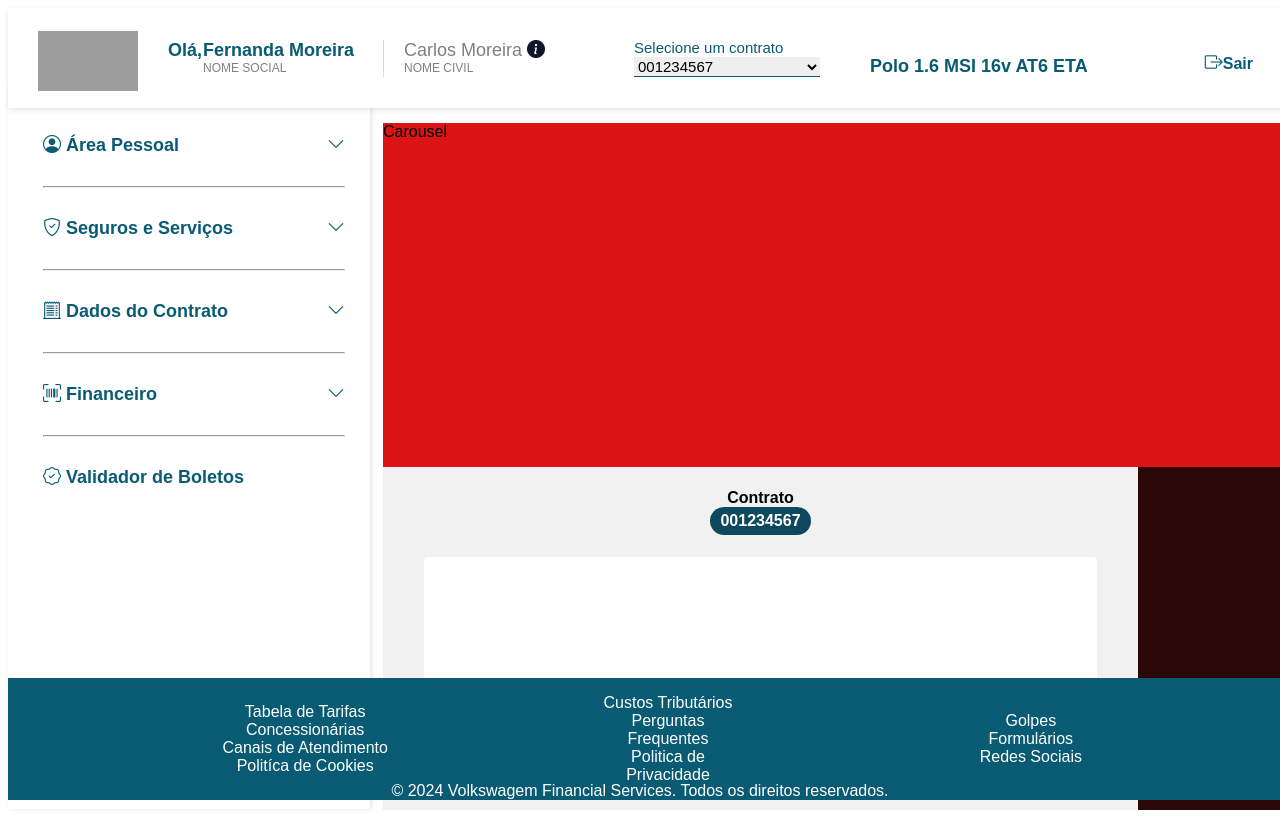
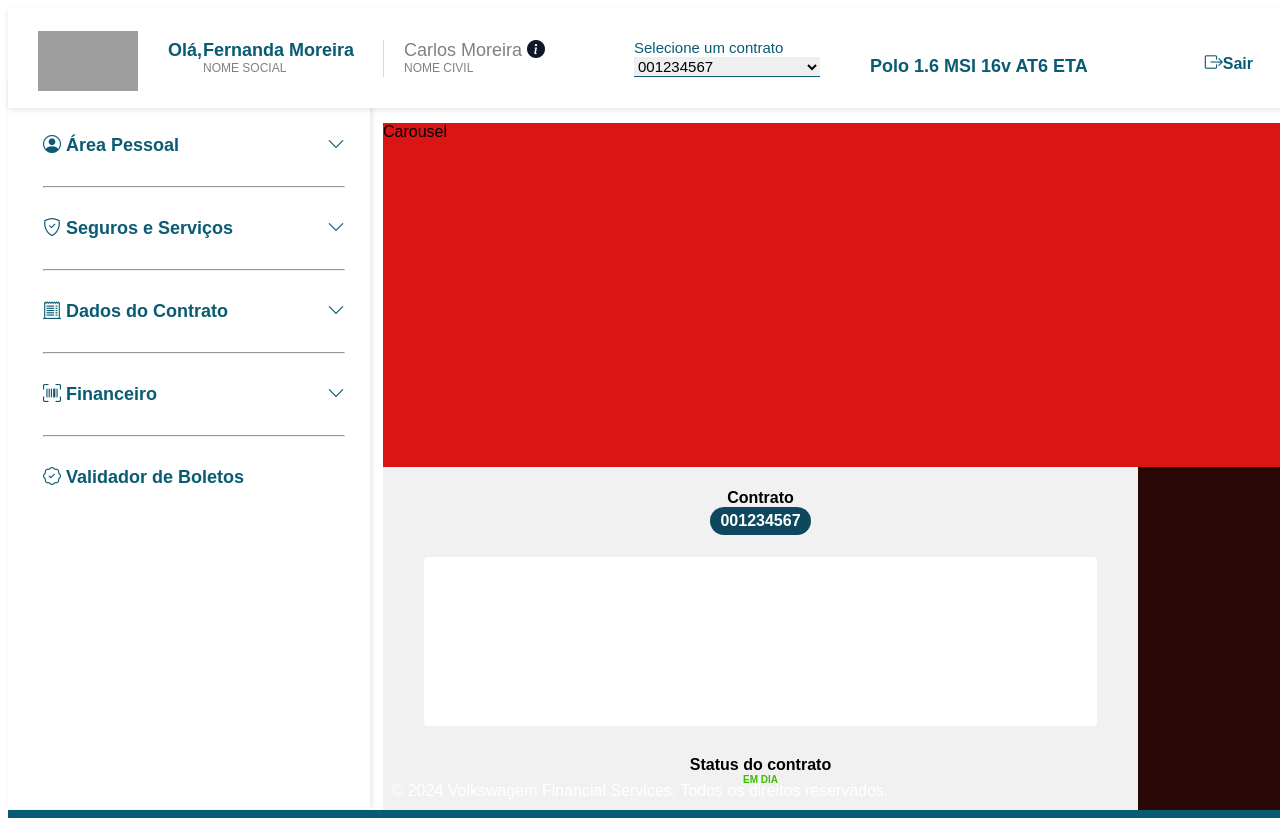
Before and after one commit to christiananjos/Projeto, an Angular app in the folder Poc-Volks/: page / in a window 1280 px wide. Shown: the top 818 px of the page. Built offline with nearby package versions, Linux system fonts and the light colour scheme; grey boxes are pictures that could not be loaded.

Commit message:
ajuste footer

```diff
--- a/Poc-Volks/src/app/app.component.html
+++ b/Poc-Volks/src/app/app.component.html
@@ -127,7 +127,8 @@
 
 <!-- Footer Section -->
 <footer class="footer">
-  <div class="footer-column" style="flex: 1 1 30%;">
+  <div style="width: 743px; height: 191px;top: 34px;left: 26px; background-color: #2a0808;">
+    <div class="footer-column" style="display: inline-block; width: 33%;">
       <ul>
         <li><a href="#">Tabela de Tarifas</a></li>
         <li><a href="#">Concessionárias</a></li>
@@ -135,20 +136,22 @@
         <li><a href="#">Politíca de Cookies</a></li>
       </ul>
     </div>
-  <div class="footer-column" style="flex: 1 1 1px;">
+    <div class="footer-column" style="display: inline-block; width: 33%;">
       <ul>
         <li><a href="#">Custos Tributários</a></li>
         <li><a href="#">Perguntas Frequentes</a></li>
         <li><a href="#">Politica de Privacidade</a></li>
       </ul>
     </div>
-  <div class="footer-column" style="flex: 1 1 30%;">
+    <div class="footer-column" style="display: inline-block; width: 33%;">
       <ul>
         <li><a href="#">Golpes</a></li>
         <li><a href="#">Formulários</a></li>
         <li><a href="#">Redes Sociais</a></li>
       </ul>
     </div>
+  </div>
+
   <div class="copy">
     <span>&copy; 2024 Volkswagem Financial Services. Todos os direitos reservados.</span>
   </div>
@@ -351,13 +354,12 @@
 
   .footer {
     width: 100%;
+    height: 283px;
     display: flex;
     color: white;
     position: fixed;
-    bottom: 0;
     justify-content: center;
     background-color: #095B73;
-    font-family: Arial, sans-serif;
     align-items: center;
   }
 
```
Lines whose indentation alone changed are shown as unchanged.
